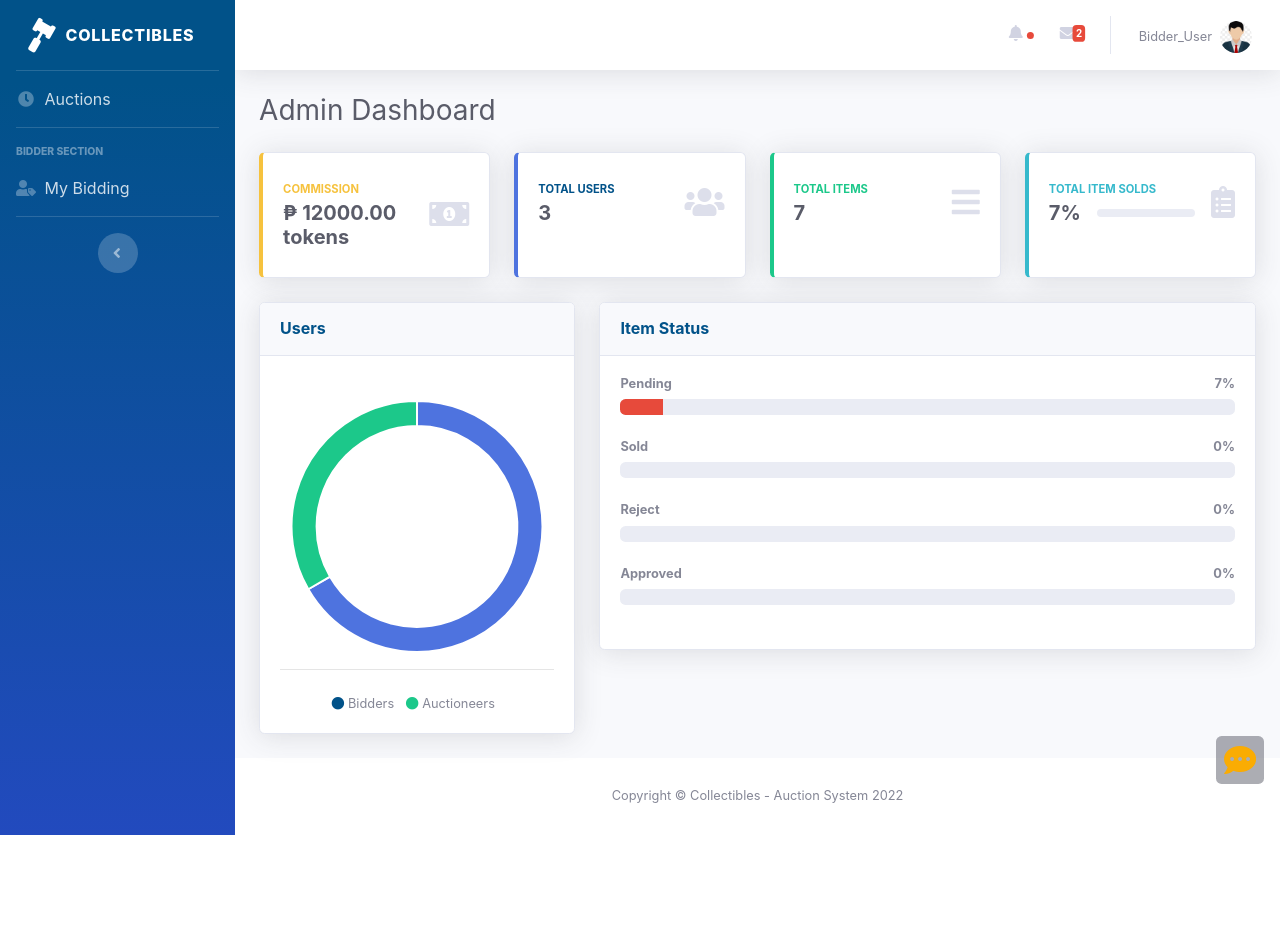
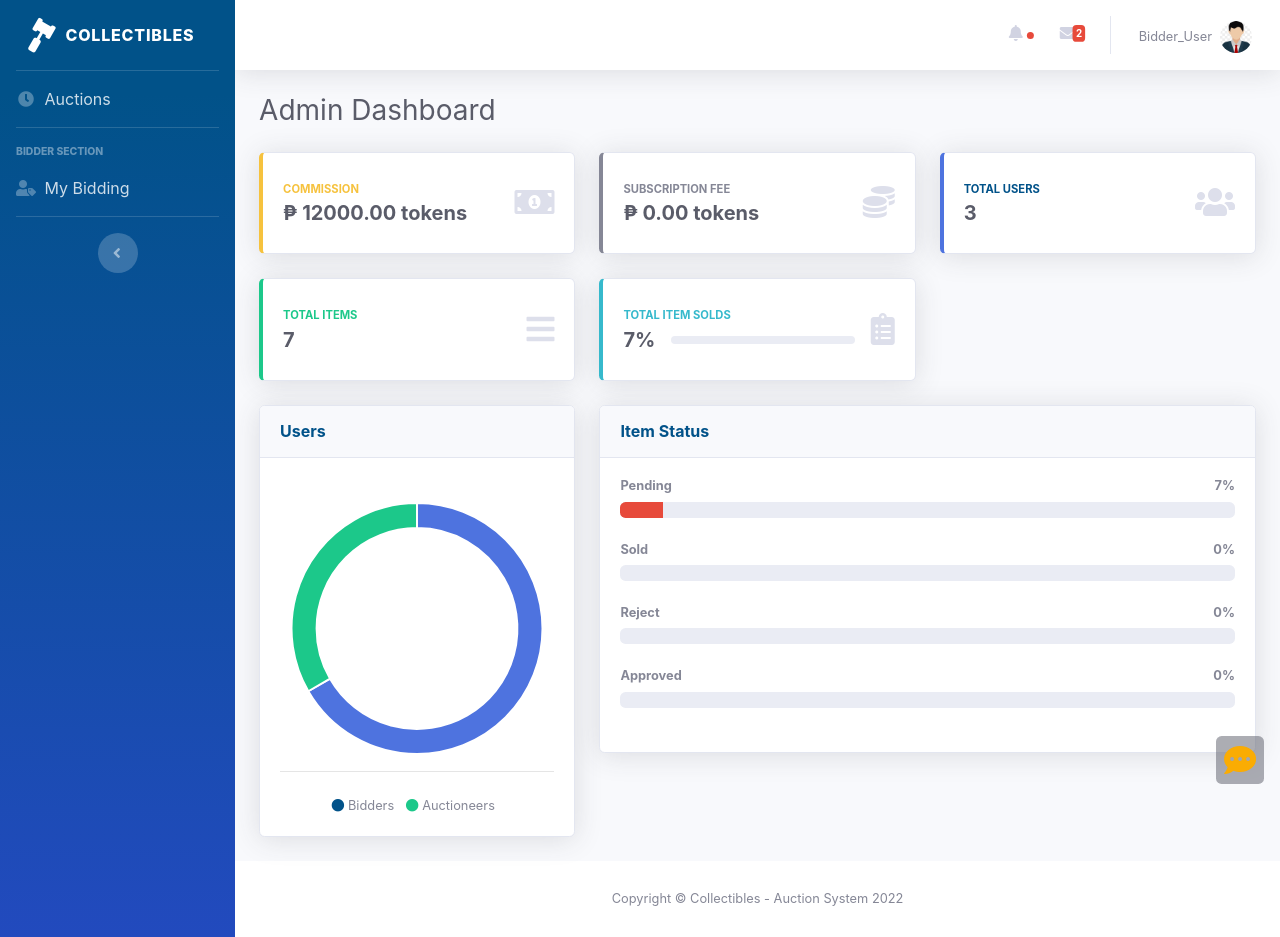
Before and after one commit to AljonQuiambao/Collectibles---Auction-System, a PHP site: page /test/admin-dashboard.php in a window 1280 px wide. Before the commit the page ends 835 px from the top, so only its background shows below. Run offline with PHP 8.4, Linux system fonts and the light colour scheme; a user stored in the database is signed in; data comes from the database, SQL or seed files in the repository; data that the repository does not hold is empty; some libraries are stand-ins or nearby versions; some web fonts are replaced.

Commit message:
Bug Fixing

```diff
--- a/admin-dashboard.php
+++ b/admin-dashboard.php
@@ -49,6 +49,11 @@ $token_sql = "SELECT * FROM tokens WHERE user_id = $user_id";
 $token_result = mysqli_query($link, $token_sql);
 $token = $token_result->fetch_array(MYSQLI_ASSOC);
 $display_token = $token['token'] ? $token['token'] : 0;
+
+$fee_sql = "SELECT * FROM subscription_fee WHERE user_id = $user_id";
+$fee_result = mysqli_query($link, $fee_sql);
+$fee = $fee_result->fetch_array(MYSQLI_ASSOC);
+$subscription_fee = $fee['subscription_fee'] ? $fee['subscription_fee'] : 0;
 ?>
 
 <!DOCTYPE html>
@@ -76,7 +81,7 @@ $display_token = $token['token'] ? $token['token'] : 0;
                     </div>
 
                     <div class="row">
-                        <div class="col-xl-3 col-md-6 mb-4">
+                        <div class="col-xl-4 col-md-6 mb-4">
                             <div class="card border-left-warning shadow h-100 py-2">
                                 <div class="card-body">
                                     <div class="row no-gutters align-items-center">
@@ -96,7 +101,27 @@ $display_token = $token['token'] ? $token['token'] : 0;
                             </div>
                         </div>
 
-                        <div class="col-xl-3 col-md-6 mb-4">
+                        <div class="col-xl-4 col-md-6 mb-4">
+                            <div class="card border-left-secondary shadow h-100 py-2">
+                                <div class="card-body">
+                                    <div class="row no-gutters align-items-center">
+                                        <div class="col mr-2">
+                                            <div class="text-xs font-weight-bold text-secondary text-uppercase mb-1">
+                                                Subscription Fee
+                                            </div>
+                                            <div class="h5 mb-0 font-weight-bold text-gray-800">
+                                                ₱ <?php echo number_format((float)$subscription_fee, 2, '.', ''); ?> tokens
+                                            </div>
+                                        </div>
+                                        <div class="col-auto">
+                                            <i class="fas fa-coins fa-2x text-gray-300"></i>
+                                        </div>
+                                    </div>
+                                </div>
+                            </div>
+                        </div>
+
+                        <div class="col-xl-4 col-md-6 mb-4">
                             <div class="card border-left-primary shadow h-100 py-2">
                                 <div class="card-body">
                                     <div class="row no-gutters align-items-center">
@@ -116,7 +141,7 @@ $display_token = $token['token'] ? $token['token'] : 0;
                             </div>
                         </div>
 
-                        <div class="col-xl-3 col-md-6 mb-4">
+                        <div class="col-xl-4 col-md-6 mb-4">
                             <div class="card border-left-success shadow h-100 py-2">
                                 <div class="card-body">
                                     <div class="row no-gutters align-items-center">
@@ -136,7 +161,7 @@ $display_token = $token['token'] ? $token['token'] : 0;
                             </div>
                         </div>
 
-                        <div class="col-xl-3 col-md-6 mb-4">
+                        <div class="col-xl-4 col-md-6 mb-4">
                             <div class="card border-left-info shadow h-100 py-2">
                                 <div class="card-body">
                                     <div class="row no-gutters align-items-center">
--- a/item-details.php
+++ b/item-details.php
@@ -60,10 +60,11 @@
             $current_user_id = trim($_SESSION["id"]);
             $bid_token = $_POST['bid_token'];
             $start_bid = $_POST['start_bid'];
+            $current_bid = $_POST['current_bid'];
             $item_title = $item['title'];
 
-            if ($bid_token < 49) {
-                $_SESSION['error_status'] = "Your input must be higher than 50.";
+            if (($current_bid - $bid_token) < 49) {
+                $_SESSION['error_status'] = "Sorry! Your input must be higher than 50.";
                 header("Location: item-details.php?item_id=" . $item_id);
                 exit();
             }
@@ -313,6 +314,7 @@
                                                     </span>
                                                     <div class="form-group row mb-2 mt-2">
                                                         <div class="col-sm-6 mb-3">
+                                                            <input name="current_bid" type="hidden" class="form-control" id="current-bid-textbox" value="<?php echo intval($bid_session['current_bid']); ?>">
                                                             <input name="start_bid" type="hidden" class="form-control" id="start-bid-textbox" value="<?php echo intval($item['token']); ?>">
                                                             <input name="bid_token" type="text" class="form-control form-control-user" id="bid-textbox" placeholder="Your Max Bid">
                                                         </div>
--- a/payment-confirmation.php
+++ b/payment-confirmation.php
@@ -121,7 +121,7 @@
                                                                     <input class="auctioneer_id" type="hidden" name="auctioneer_id" value="<?php echo $item['auctioneer_id'] ?>">
                                                                     <input class="item_id" type="hidden" name="item_id" value="<?php echo $item['item_id'] ?>">
                                                                     <input class="category" type="hidden" name="category" value="<?php echo $item['category_id'] ?>">
-                                                                    <input class="amount" type="hidden" name="amount" value="<?php echo $row[0]; ?>">
+                                                                    <input class="amount" type="hidden" name="amount" value="<?php echo intval($row[0]); ?>">
                                                                     <input name="confirm_payment" type="submit" class="btn btn-success" value="Confirm">
                                                                 </form>
                                                             </td>
--- a/services.php
+++ b/services.php
@@ -383,7 +383,7 @@
         $auctioneer_id = $_POST['auctioneer_id'];
         $item_id = $_POST['item_id'];
         $category = $_POST['category'];
-        $amount = intval($_POST['amount']);
+        $amount = $_POST['amount'];
 
         $query_payment_status = "DELETE FROM item_proof
                 WHERE item_id = $item_id";
--- a/sold-items.php
+++ b/sold-items.php
@@ -5,6 +5,7 @@
     // Initialize the session
     session_start();
 
+    $current_user_id = trim($_SESSION["id"]);
     $sql = "SELECT * FROM items
         JOIN item_status ON items.id = item_status.item_id
         JOIN users ON items.user_id = users.id
@@ -38,6 +39,8 @@
     }
 
     $soldItems = filterByStatus($filterItems, 5);
+
+    print_r($soldItems);
 
     $image_sql = "SELECT * FROM images ORDER BY id DESC";
     $item_result = mysqli_query($link, $image_sql);
@@ -79,6 +82,7 @@
                                             <th class="col-1">Category</th>
                                             <th class="col-1">Token</th>
                                             <th class="col-2">Bid date</th>
+                                            <th class="col-2"></th>
                                         </tr>
                                     </thead>
                                     <tbody>
--- a/welcome.php
+++ b/welcome.php
@@ -33,7 +33,7 @@
     $token_sql = "SELECT * FROM tokens WHERE user_id = $user_id";
     $token_result = mysqli_query($link, $token_sql);
     $token = $token_result->fetch_array(MYSQLI_ASSOC);
-    $display_token = $token['token'] ? $token['token'] : 0;
+    $display_token = !empty($token) || $token['token'] ? $token['token'] : 0;
 
     $image_sql = "SELECT * FROM images ORDER BY id DESC";
     $item_result = mysqli_query($link, $image_sql);
```
Also changed, not shown: my-bidding.php (+14 -11 lines), register.php (+12 -7 lines), assets/uploads/1643235480_image2.png (added).
